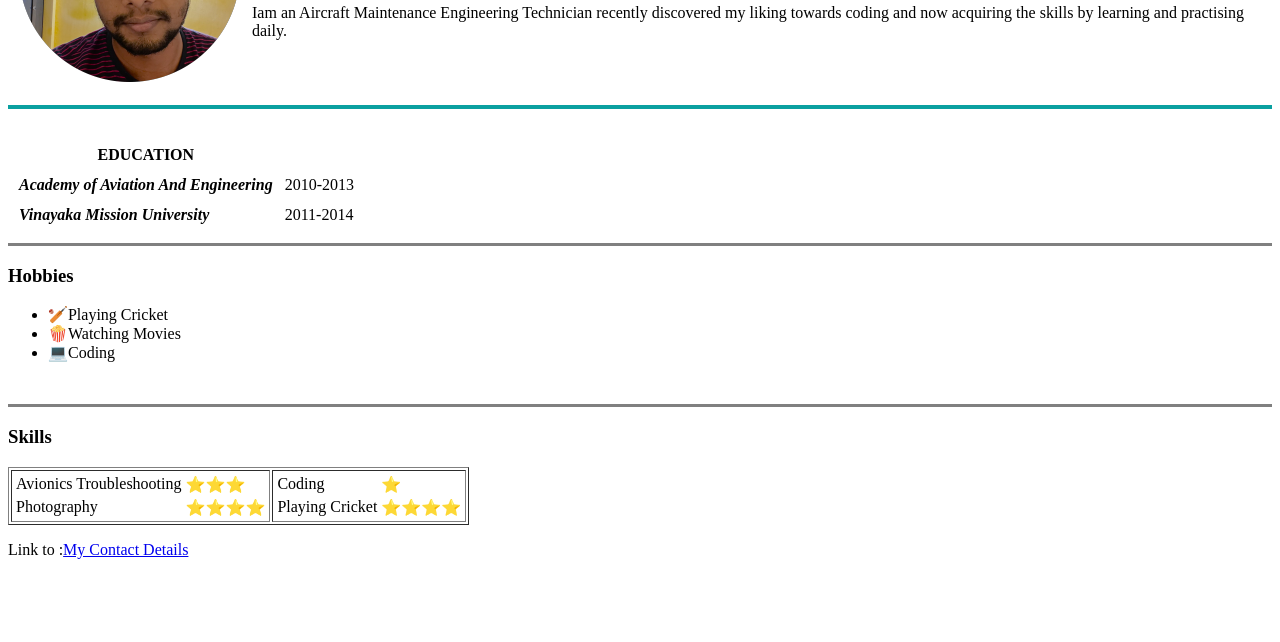
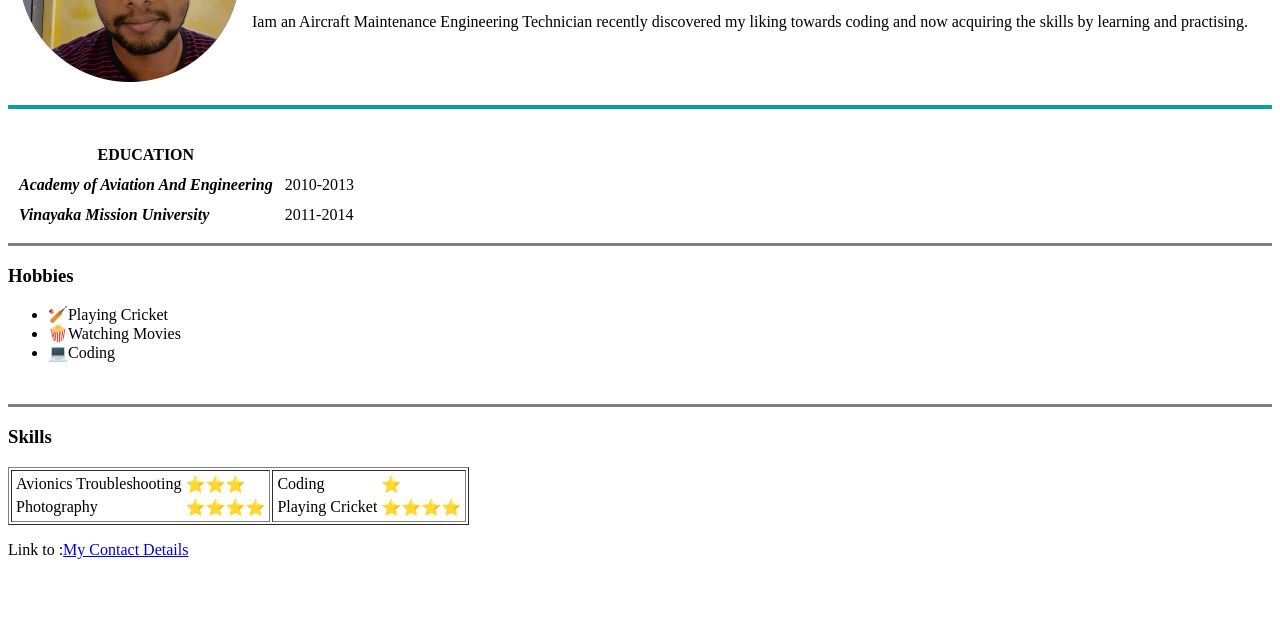
Before and after one commit to AdithValsalan/CV, a plain HTML site: page index.html in a window 1280 px wide. Shown: the part 158-800 px from the top of the page. Drawn offline with Linux system fonts and the light colour scheme.

Commit message:
Update index.html

```diff
--- a/index.html
+++ b/index.html
@@ -19,7 +19,7 @@
         <p>
           Iam an Aircraft Maintenance Engineering Technician recently discovered
           my liking towards coding and now acquiring the skills by learning and
-          practising daily.
+          practising.
         </p>
       </td>
     </tr>
```
